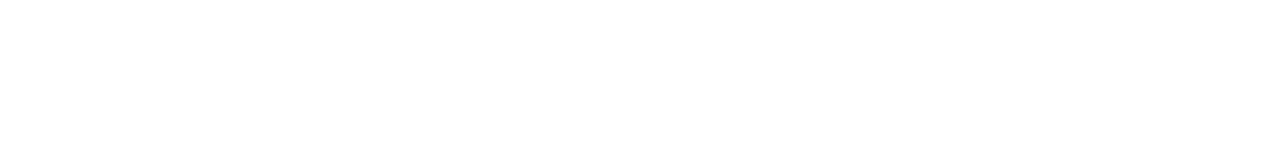
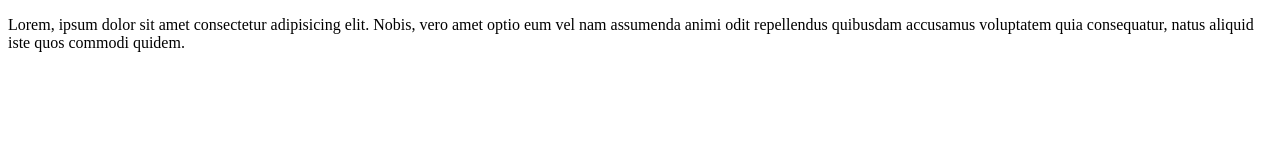
Before and after one commit to knowaccount/testing, a plain HTML site: page index2.html in a window 1280 px wide. Drawn offline with Linux system fonts and the light colour scheme.

Commit message:
add commit

```diff
--- a/index2.html
+++ b/index2.html
@@ -6,6 +6,6 @@
     <title>Document</title>
 </head>
 <body>
-
+    <p>Lorem, ipsum dolor sit amet consectetur adipisicing elit. Nobis, vero amet optio eum vel nam assumenda animi odit repellendus quibusdam accusamus voluptatem quia consequatur, natus aliquid iste quos commodi quidem.</p>
 </body>
 </html>
```
